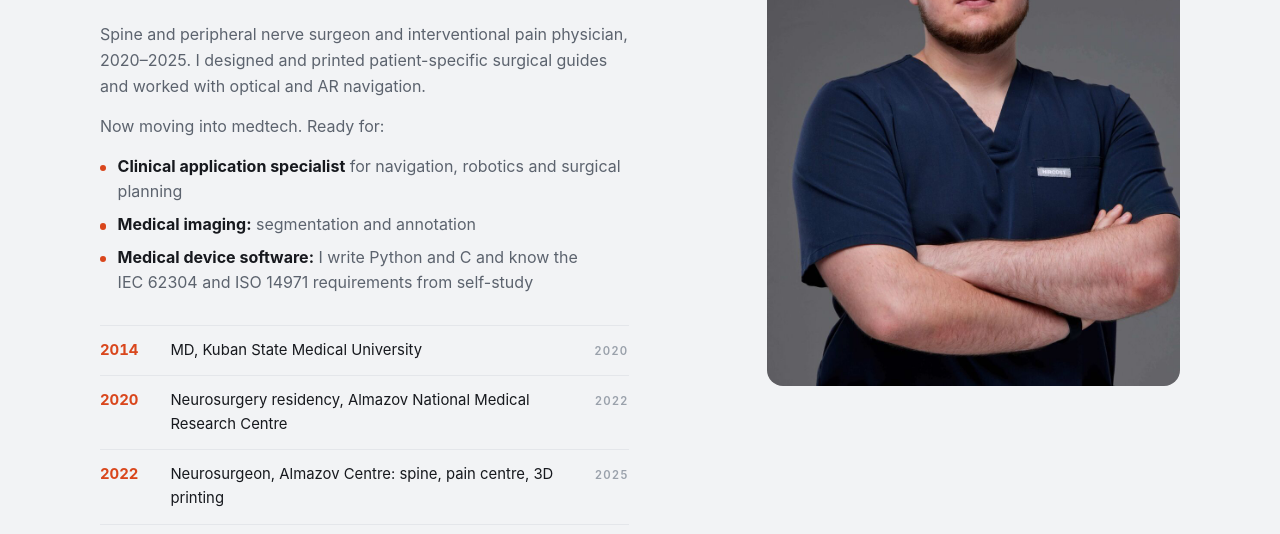
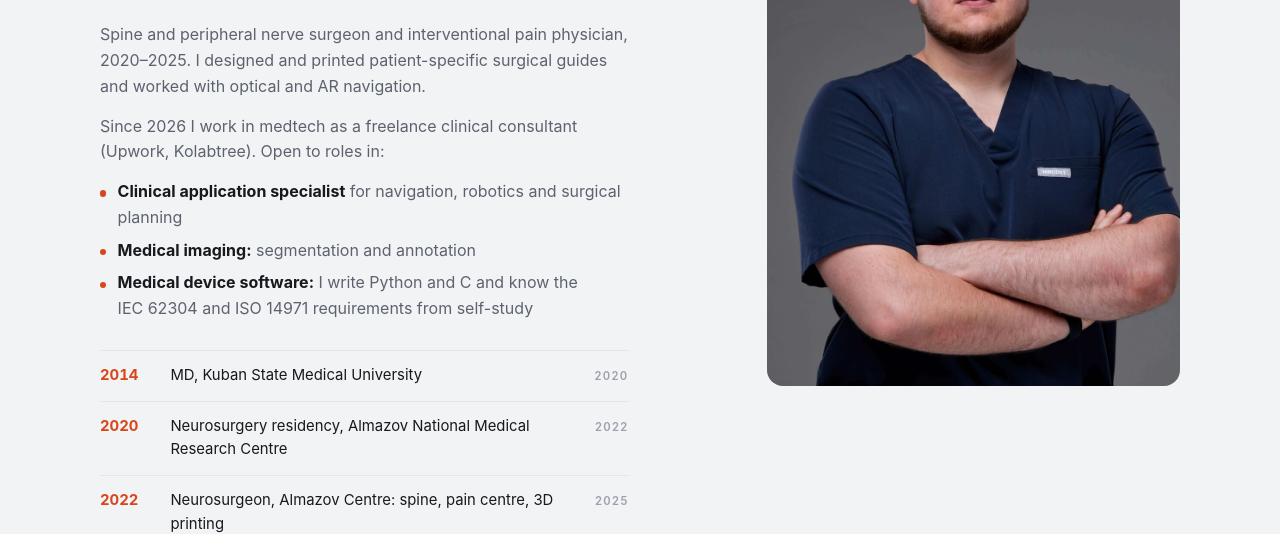
Before and after one commit to Mineevneuro/mineevneuro.github.io, a plain HTML site: page index.html in a window 1280 px wide. Shown: the part 266-800 px from the top of the page. Drawn offline with Linux system fonts and the light colour scheme.

Commit message:
Hero: freelance medtech, roles list

```diff
--- a/index.html
+++ b/index.html
@@ -35,7 +35,7 @@
       <h1>Vladimir Mineev</h1>
       <p class="sub">Vlad · Hanoi, Vietnam</p>
       <p class="intro">Spine and peripheral nerve surgeon and interventional pain physician, 2020–2025. I designed and printed patient-specific surgical guides and worked with optical and AR navigation.</p>
-      <p class="intro">Now moving into medtech. Ready for:</p>
+      <p class="intro">Since 2026 I work in medtech as a freelance clinical consultant (Upwork, Kolabtree). Open to roles in:</p>
       <ul class="intro roles">
         <li><strong>Clinical application specialist</strong> for navigation, robotics and surgical planning</li>
         <li><strong>Medical imaging:</strong> segmentation and annotation</li>
```
